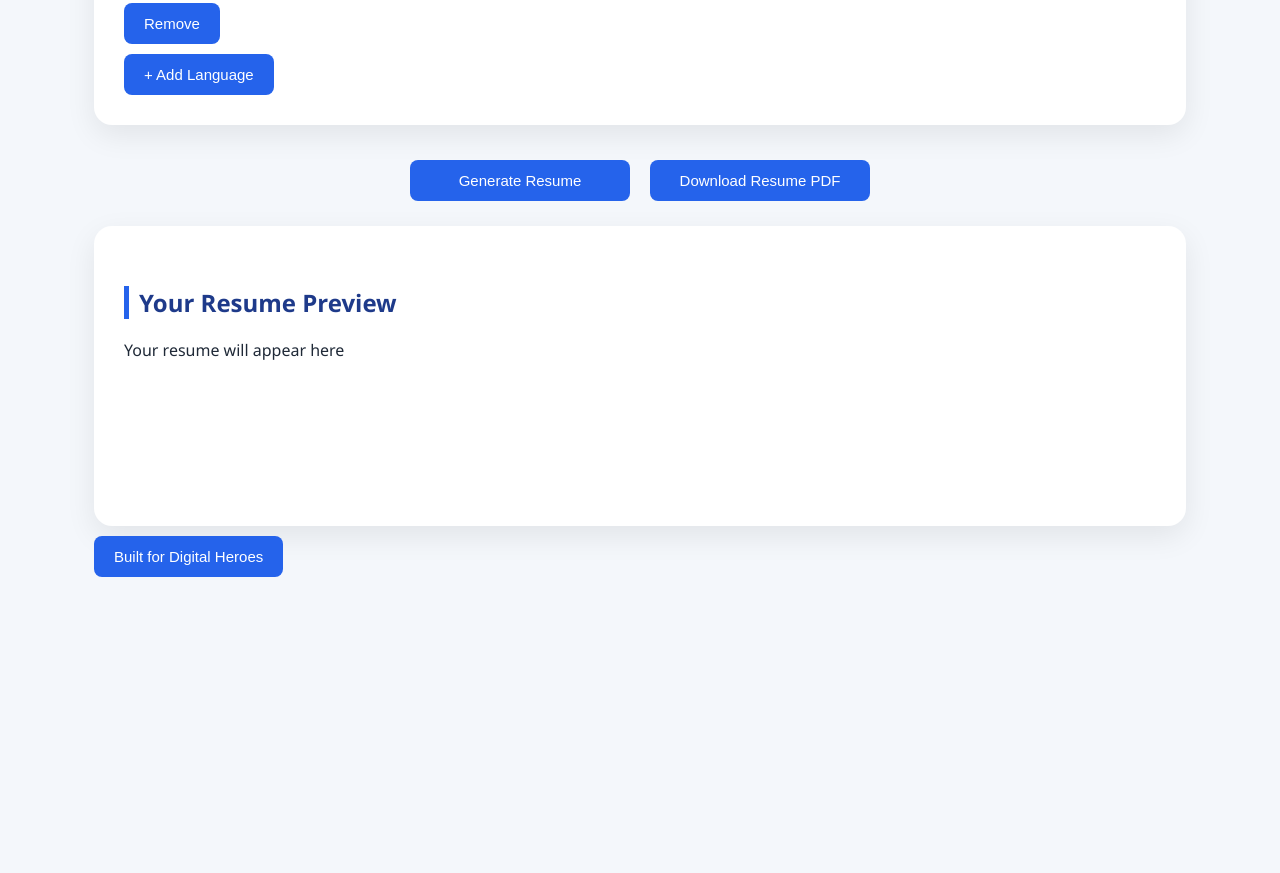
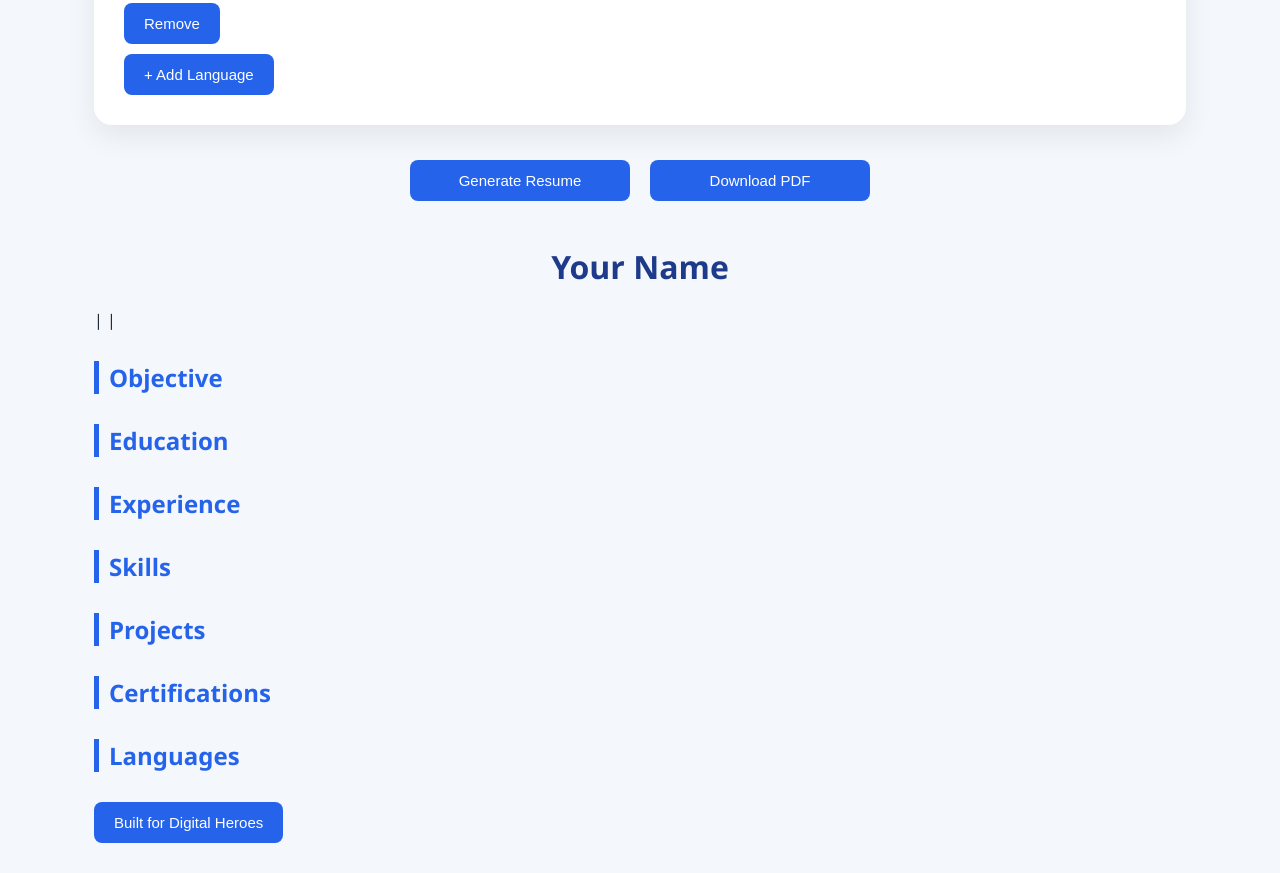
Before and after one commit to shifataj43-rgb/smart-resume-builder, a plain HTML site: page index.html in a window 1280 px wide. Shown: the part 3856-4729 px from the top of the page. Before the commit the page ends 4463 px from the top, so only its background shows below. Drawn offline with nearby package versions, Linux system fonts and the light colour scheme.

Commit message:
Update index.html

```diff
--- a/index.html
+++ b/index.html
@@ -373,36 +373,70 @@ Remove
 <div class="action-buttons">
 
 
-<button onclick="generateResume()">
-
-Generate Resume
-
-</button>
-
-
-
-<button onclick="downloadPDF()">
-
-Download Resume PDF
-
-</button>
+<button type="button" onclick="generateResume()">Generate Resume</button>
+<button type="button" onclick="downloadPDF()">Download PDF</button>
 
 
 </div>
 
 
 
+    <div id="resumeContent">
 
-<div id="resume">
+        <!-- HEADER -->
+        <div class="resume-header">
+            <img id="r_photo" />
+            <h1 id="r_name">Your Name</h1>
+            <p>
+                <span id="r_email"></span> |
+                <span id="r_phone"></span> |
+                <span id="r_address"></span>
+            </p>
+        </div>
 
+        <!-- OBJECTIVE -->
+        <div class="resume-section">
+            <h2>Objective</h2>
+            <p id="r_objective"></p>
+        </div>
 
-<h2>Your Resume Preview</h2>
+        <!-- EDUCATION -->
+        <div class="resume-section">
+            <h2>Education</h2>
+            <div id="r_education"></div>
+        </div>
 
+        <!-- EXPERIENCE -->
+        <div class="resume-section">
+            <h2>Experience</h2>
+            <div id="r_experience"></div>
+        </div>
 
-<p>Your resume will appear here</p>
+        <!-- SKILLS -->
+        <div class="resume-section">
+            <h2>Skills</h2>
+            <ul id="r_skills"></ul>
+        </div>
 
+        <!-- PROJECTS -->
+        <div class="resume-section">
+            <h2>Projects</h2>
+            <div id="r_projects"></div>
+        </div>
 
-</div>
+        <!-- CERTIFICATIONS -->
+        <div class="resume-section">
+            <h2>Certifications</h2>
+            <div id="r_certifications"></div>
+        </div>
+
+        <!-- LANGUAGES -->
+        <div class="resume-section">
+            <h2>Languages</h2>
+            <div id="r_languages"></div>
+        </div>
+
+    </div>
 
 
 
```
